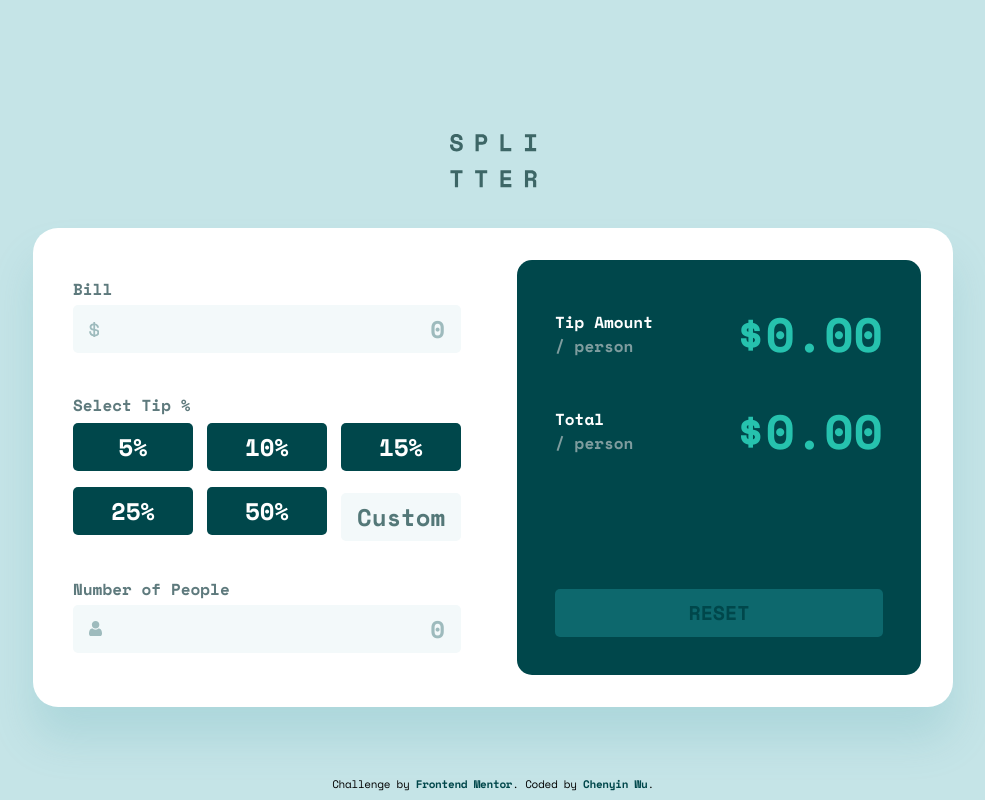
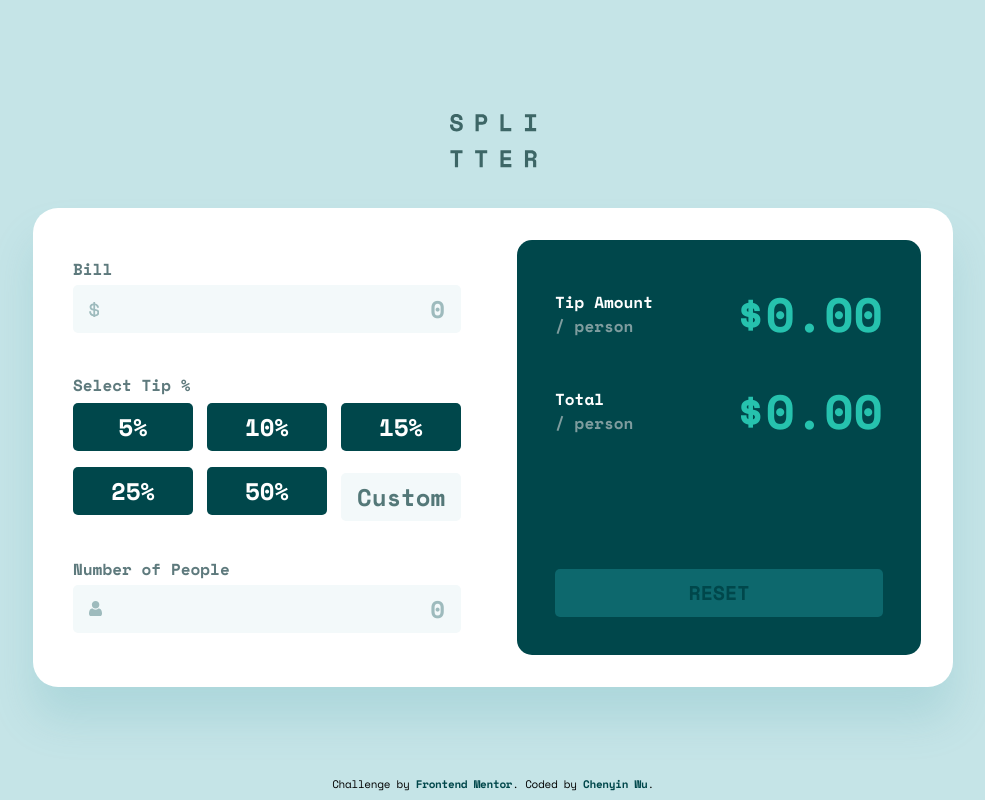
Before and after one commit to wcyin9/tipCalculator, a plain HTML site: page 12tipCalculator/index.html in a window 1280 px wide. Shown: the whole page, without its empty margins (147-1132 px from the left). Drawn offline with nearby package versions, Linux system fonts and the light colour scheme.

Commit message:
Update style.css
changed logo padding

```diff
--- a/12tipCalculator/css/style.css
+++ b/12tipCalculator/css/style.css
@@ -266,6 +266,10 @@ li ::placeholder {
         display: grid;
         place-content: center;
     }
+    .logo {
+        margin: 0 auto;
+        padding: 0 0 2.5rem;
+    }
     main {
         padding: 2rem 2rem;
         border-radius: 25px;
```
